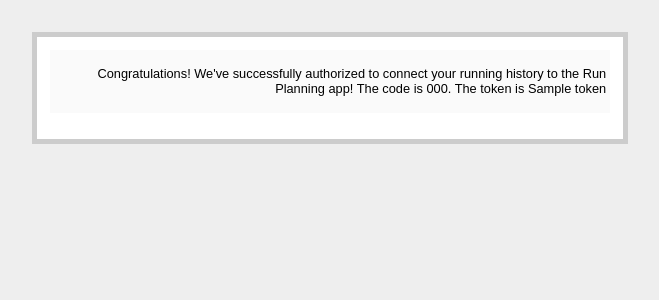
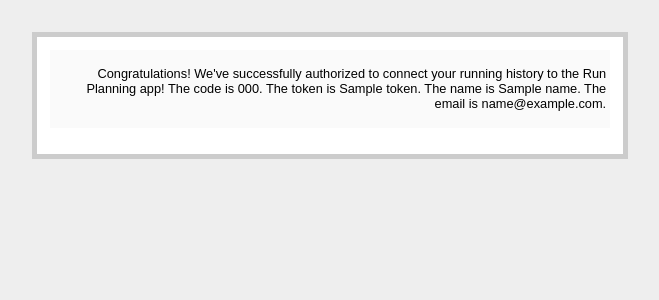
Before and after one commit to connorscp/runplanning_app, a Flask app: template templates/authorized.html in a window 1280 px wide. Shown: the top 300 px of the page, without its empty margins (310-969 px from the left). Run offline with Flask 2, Linux system fonts and the light colour scheme; the template is opened without the code that fills it: most values are stand-ins (such as "Sample title", 1, 10 or a date in 2020).

Commit message:
testing first name and email

```diff
--- a/app.py
+++ b/app.py
@@ -39,7 +39,22 @@ def authorized():
 	token = client.exchange_code_for_token(client_id=client_id,
 		client_secret=client_secret,
 		code=code)
-	return render_template('authorized.html', code=code, token=token)
+
+	athlete = token.get_athlete()
+	name = athlete.firstname
+	email = athlete.email
+
+
+	return render_template('authorized.html', code=code, token=token, name=name, email=email)
+"""
+Congratulations! We've successfully authorized to connect your running history to
+the Run Planning app! The code is 6546d8346384d41dc26a99f5d40654981355d415.
+The token is e4bd0abdb7726b04a7a2c715684b0576f14414ca
+"""
+
+
+
+
 """
 @app.route('/authorized')
 def authorized():
--- a/templates/authorized.html
+++ b/templates/authorized.html
@@ -5,7 +5,12 @@
 	<div class=metanav>
 
 		<p>
-		Congratulations! We've successfully authorized to connect your running history to the Run Planning app! The code is {{code}}. The token is {{token}}
+		Congratulations! We've successfully authorized to connect your running history to the Run Planning app!
+		The code is {{code}}.
+		The token is {{token}}.
+		The name is {{name}}.
+		The email is {{email}}.
+
 		</p>
 
 	</div>
```
